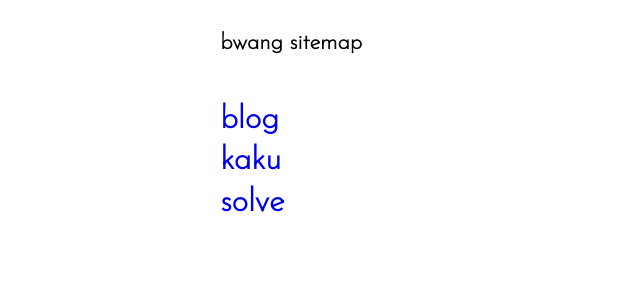
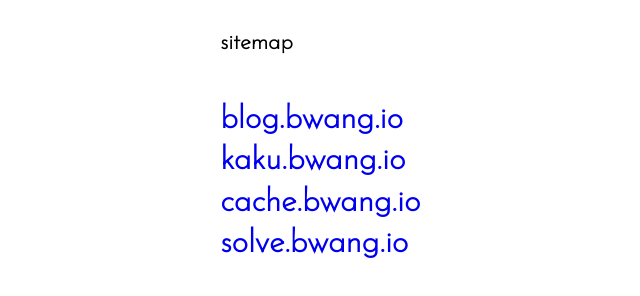
Before and after one commit to sooflee/sooflee.github.io, a plain HTML site: page index.html in a window 1280 px wide. Shown: the whole page, without its empty margins (167-807 px from the left). Drawn offline with Linux system fonts and the light colour scheme.

Commit message:
add cache

```diff
--- a/index.html
+++ b/index.html
@@ -48,11 +48,12 @@
     <div class="off">
         <br>
     <h1 class="center">
-        <div style="font-size:0.7em;">bwang sitemap</div>
+        <div style="font-size:0.7em;">sitemap</div>
         <br>
-        <a href="https://blog.bwang.io/">blog</a><br />
-        <a href="https://kaku.bwang.io/kaku">kaku</a><br />
-        <a href="https://solve.bwang.io/">solve</a>
+        <a href="https://blog.bwang.io/">blog.bwang.io</a><br />
+        <a href="https://kaku.bwang.io/kaku">kaku.bwang.io</a><br />
+        <a href="https://cache.bwang.io/">cache.bwang.io</a><br />
+        <a href="https://solve.bwang.io/">solve.bwang.io</a>
     <h1>
     </div>
 
```
